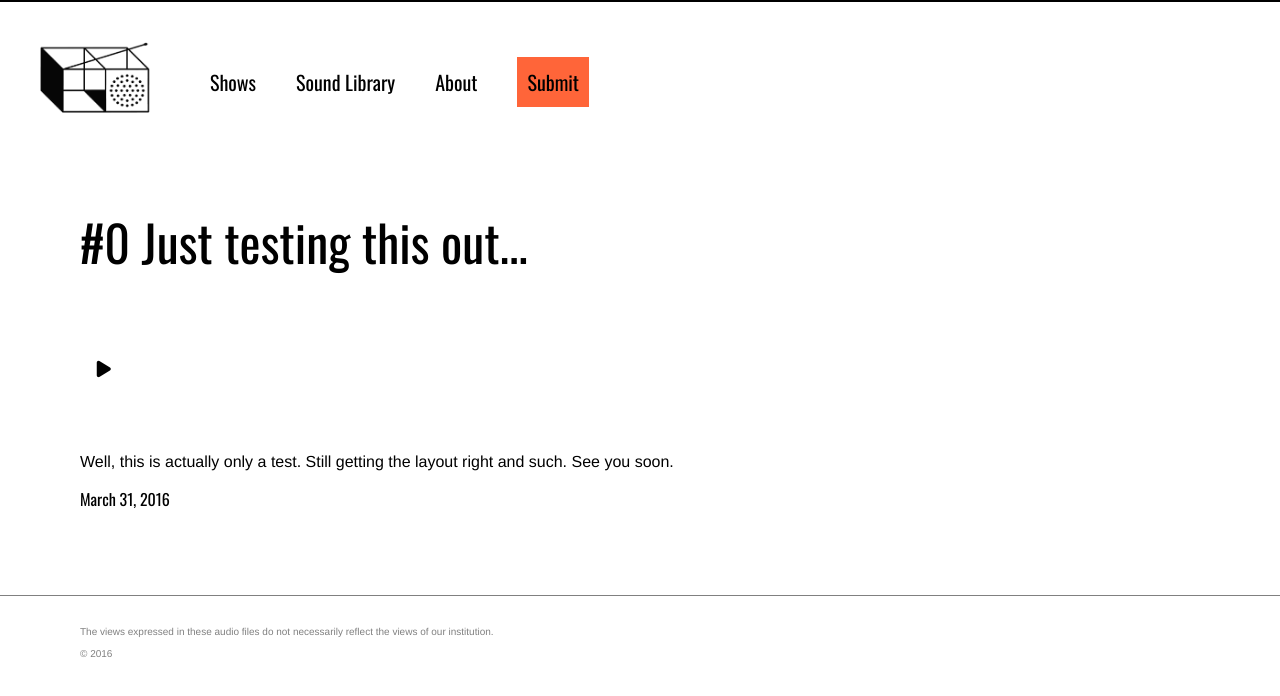
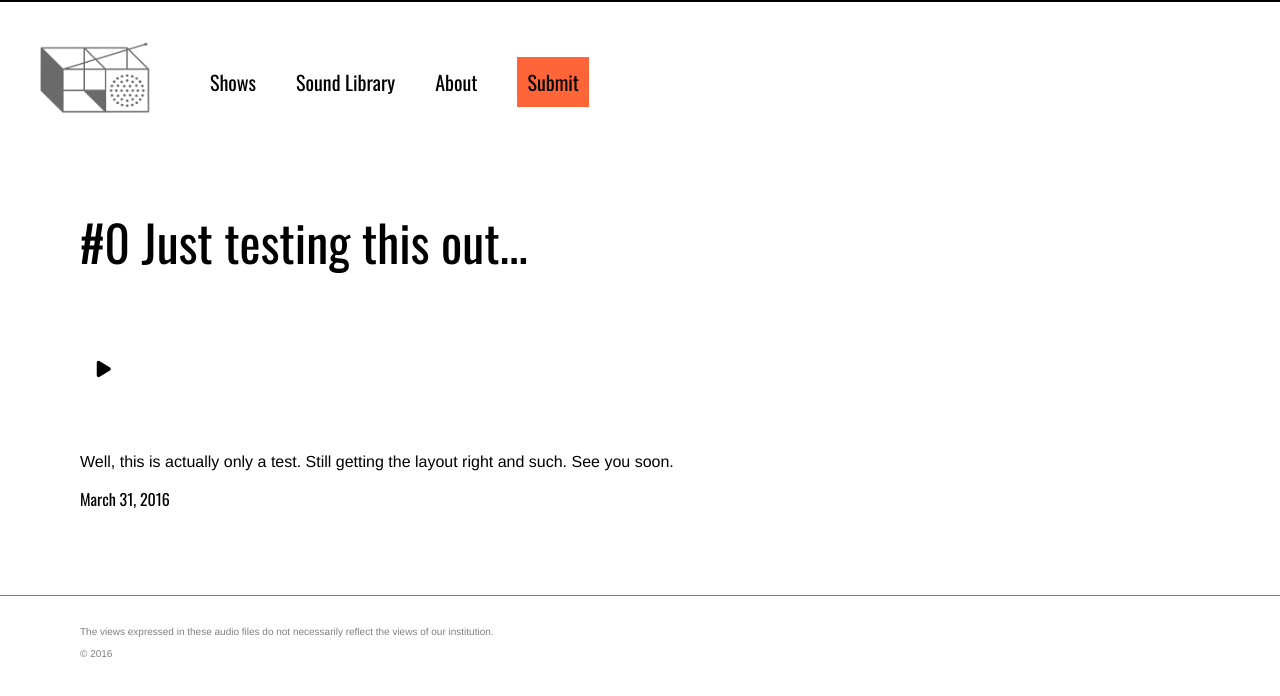
Before and after one commit to hootalex/Cooper-Radio, a plain HTML site: page index.html in a window 1280 px wide. In both pictures the pointer is over the picture 95 px from the left and 77 px from the top of the page. Drawn offline with nearby package versions, Linux system fonts and the light colour scheme; no server answers.

Commit message:
Added image hover~

```diff
--- a/style.css
+++ b/style.css
@@ -18,6 +18,10 @@ padding: 0;
   width: 110px;
   height: 71px;
   padding: 40px;
+}
+
+.mainnav img:hover {
+  opacity: .6;
 }
 
 .mainnav a {
```
